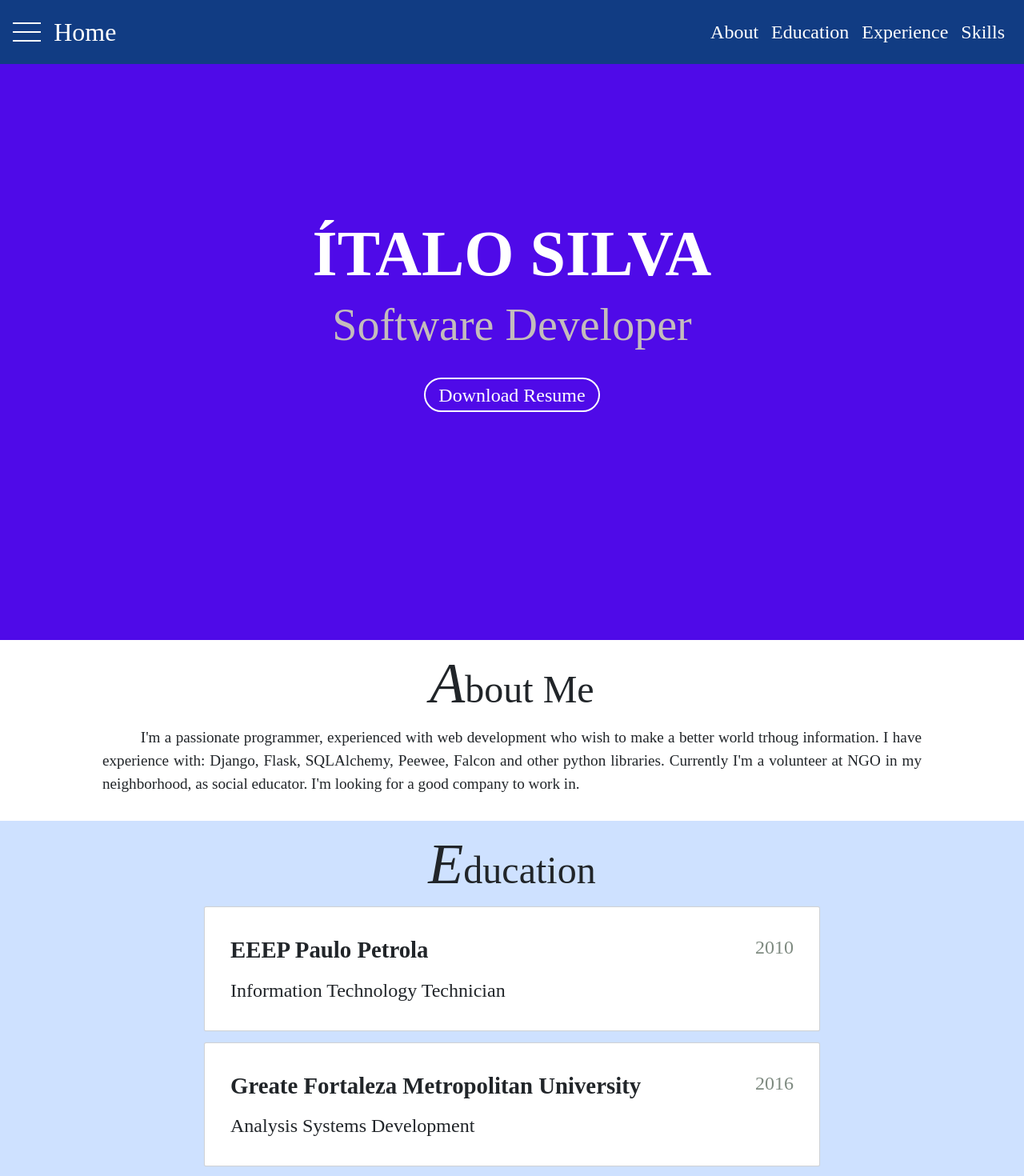
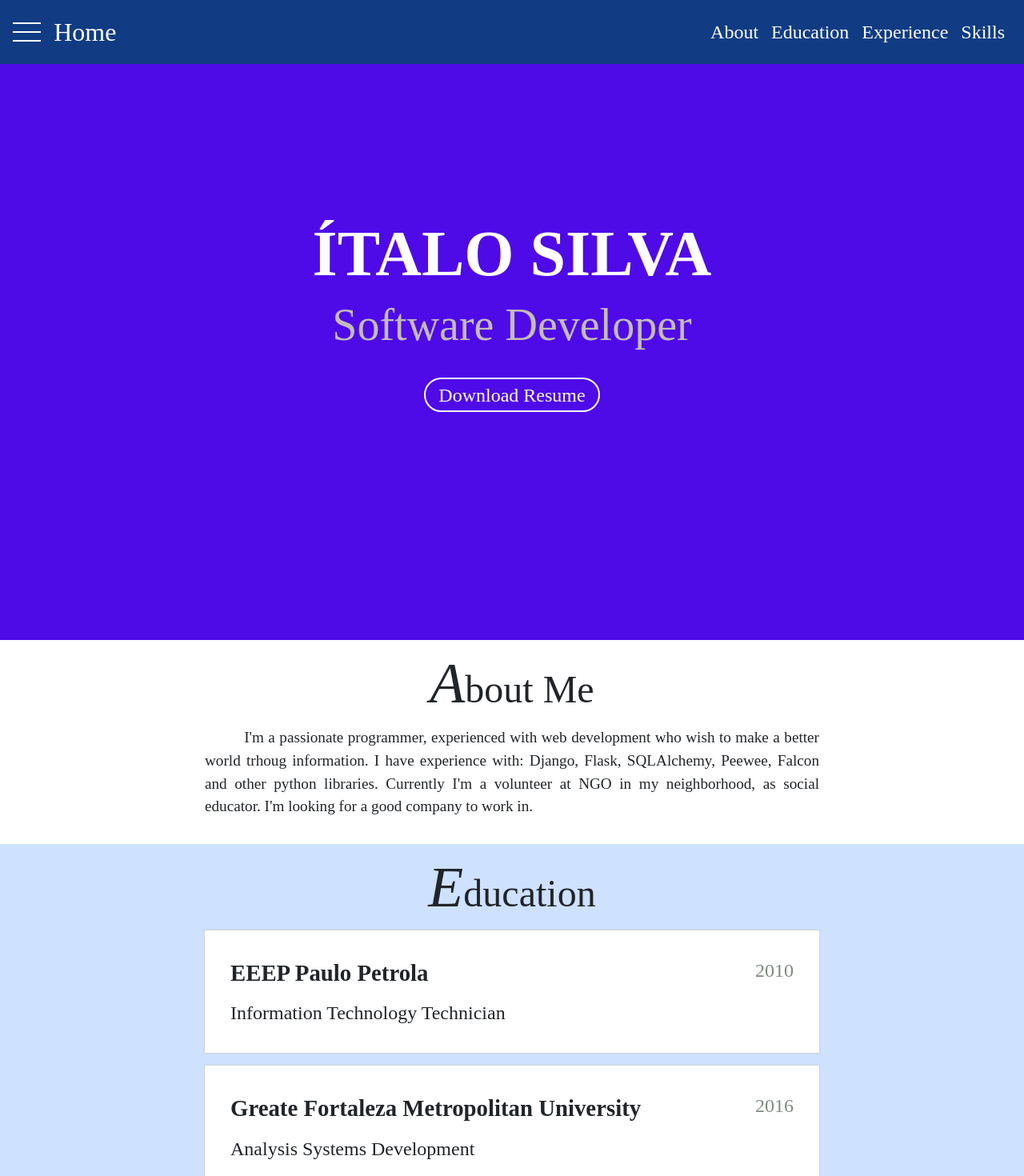
Before and after one commit to isds/myresume, a React (Create React App) app in the folder myresume/: page / in a window 1280 px wide. Shown: the top 1470 px of the page at 80% size. Built offline with nearby package versions, Linux system fonts and the light colour scheme.

Commit message:
Changing component width to 60%.

```diff
--- a/myresume/src/components/About/About.css
+++ b/myresume/src/components/About/About.css
@@ -27,7 +27,7 @@
 }
 
 .about-container-text p {
-  width: 80%;
+  width: 60%;
   font-size: 1.2rem;
   text-align: justify;
 }
```
